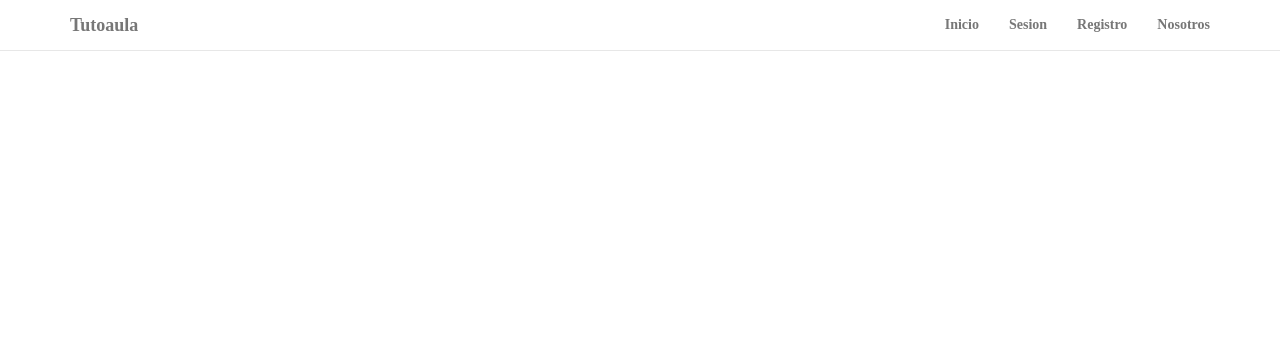
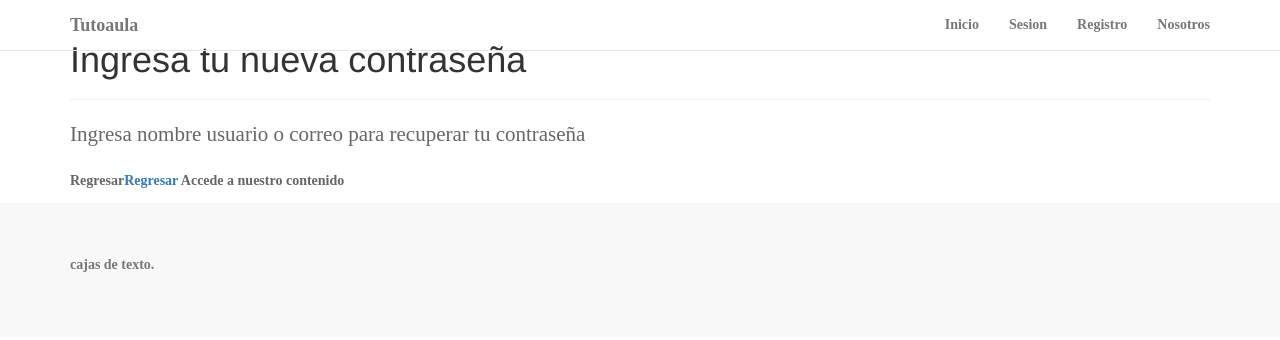
Before and after one commit to mexicanisimo/Tutoaula, a plain HTML site: page recupera.html in a window 1280 px wide. Drawn offline with nearby package versions, Linux system fonts and the light colour scheme; files that its build step writes are made by us from their sources; a web font is replaced by a local one.

Commit message:
Contenido caja recuperar contraseña
prueba de texto contenido de recuperar contraseña

```diff
--- a/recupera.html
+++ b/recupera.html
@@ -44,6 +44,19 @@
       </div>
     </div>
 </nav>
-<body>
+<!-- Begin page content -->
+<div class="container">
+    <div class="page-header">
+      <h1>Ingresa tu nueva contraseña</h1>
+    </div>
+    <p class="lead">Ingresa nombre usuario o correo para recuperar tu contraseña</p>
+    <p>Regresar<a href="../sticky-footer">Regresar</a> Accede a nuestro contenido</p>
+  </div>
+
+  <footer class="footer">
+    <div class="container">
+      <p class="text-muted">cajas de texto.</p>
+    </div>
+  </footer>
 </body>
 </html>
```
Also changed, not shown: css/bootstrap.css.
